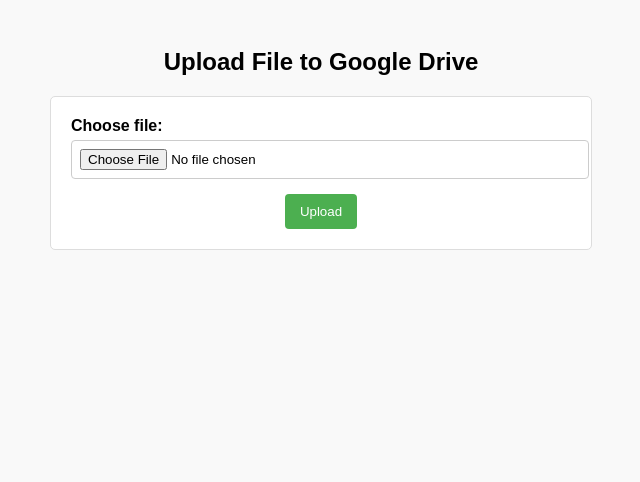
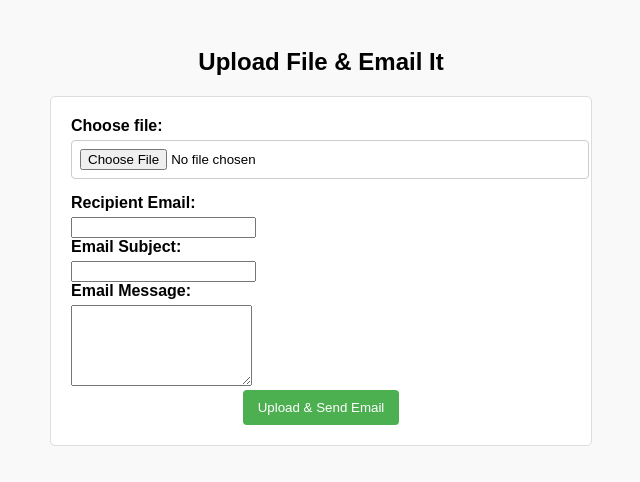
Before and after one commit to kikodoragon/emailuploadform, a plain HTML site: page index.html in a window 1280 px wide. Shown: the whole page, without its empty margins (319-959 px from the left). Drawn offline with Linux system fonts and the light colour scheme.

Commit message:
Update index.html
GAS 18:14

```diff
--- a/index.html
+++ b/index.html
@@ -2,15 +2,25 @@
 <html>
 <head>
   <meta charset="UTF-8">
-  <title>Upload File to Google Drive</title>
+  <title>Upload File & Send Email</title>
   <link rel="stylesheet" href="style.css">
 </head>
 <body>
-  <h2>Upload File to Google Drive</h2>
+  <h2>Upload File & Email It</h2>
   <form id="uploadForm">
     <label for="file">Choose file:</label>
     <input type="file" id="file" name="file" required>
-    <input type="submit" value="Upload">
+
+    <label for="recipient">Recipient Email:</label>
+    <input type="email" id="recipient" name="recipient" required>
+
+    <label for="emailSubject">Email Subject:</label>
+    <input type="text" id="emailSubject" name="emailSubject" required>
+
+    <label for="emailMessage">Email Message:</label>
+    <textarea id="emailMessage" name="emailMessage" rows="5" required></textarea>
+
+    <input type="submit" value="Upload & Send Email">
   </form>
   <div id="result"></div>
   <script src="script.js"></script>
```
